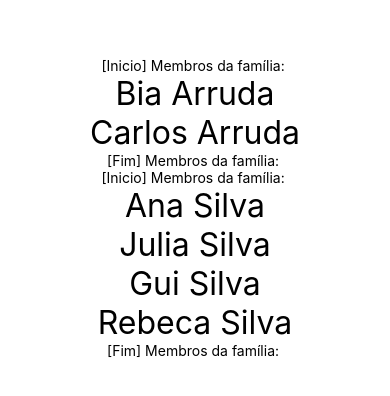
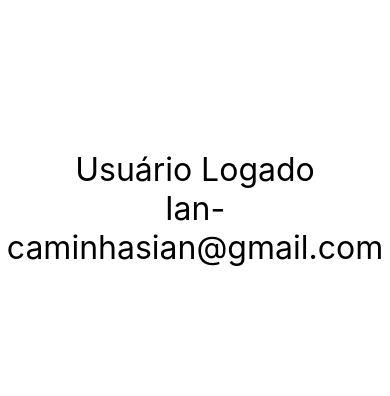
Before and after one commit to IanCaminhas/EstudoReactNative, a React Native app: screen / in a window 390 px wide. Shown: the part 214-610 px from the top of the page. Built offline with nearby package versions, Linux system fonts and the light colour scheme.

Commit message:
Renderizacao condicional parte 2

```diff
--- a/src/App.js
+++ b/src/App.js
@@ -12,12 +12,22 @@
 //import ContadorV2 from './components/contador/ContadorV2'
 //import Diferenciar from './components/Diferenciar'
 //import ParImpar from './components/ParImpar'
-import Familia from './components/relacao/Familia'
-import Membro from './components/relacao/Membro'
+//import Familia from './components/relacao/Familia'
+//import Membro from './components/relacao/Membro'
+import UsuarioLogado from './components/UsuarioLogado'
+
 
 export default ()=> (
     <SafeAreaView style={style.App}>
-        <Familia>
+
+    <UsuarioLogado usuario={{nome:'Ian', email:'caminhasian@gmail.com'}}/>
+    <UsuarioLogado usuario={{nome:'Ana'}}/>
+    <UsuarioLogado usuario={{email:'ana@gmail.com'}}/>
+    <UsuarioLogado usuario={null}/>
+    <UsuarioLogado usuario={{}}/>
+
+       {/*
+         <Familia>
             <Membro nome="Bia" sobrenome="Arruda"/>
             <Membro nome="Carlos" sobrenome="Arruda"/>
         </Familia>
@@ -27,7 +37,7 @@
             <Membro nome="Gui" sobrenome="Silva"/>
             <Membro nome="Rebeca" sobrenome="Silva"/>
         </Familia>
-       {/*
+
         <ParImpar num={4}/>
        <ContadorV2 />
         <Diferenciar />
--- /dev/null
+++ b/src/components/UsuarioLogado.js
@@ -0,0 +1,21 @@
+import React from 'react'
+import {Text} from 'react-native'
+import Estilo from './estilo'
+import If from './if'
+
+export default props =>{
+
+    const usuario = props.usuario || {}
+
+    return (
+        <>
+            <If teste={usuario && usuario.nome && usuario.email}>
+                <Text style={Estilo.fontG}>Usuário Logado</Text>
+                <Text style={Estilo.fontG}>
+                    {usuario.nome}-{usuario.email}
+                </Text>
+            </If>
+        </>
+    )
+
+}
--- /dev/null
+++ b/src/components/if.js
@@ -0,0 +1,8 @@
+export default props =>{
+
+    if(props.teste){
+        return props.children
+    }else {
+        return false
+    }
+}
--- a/src/components/relacao/Familia.js
+++ b/src/components/relacao/Familia.js
@@ -1,6 +1,5 @@
 import React from 'react'
 import {Text} from  'react-native'
-import Membro from './Membro'
 
 export default props => {
     return (
```
